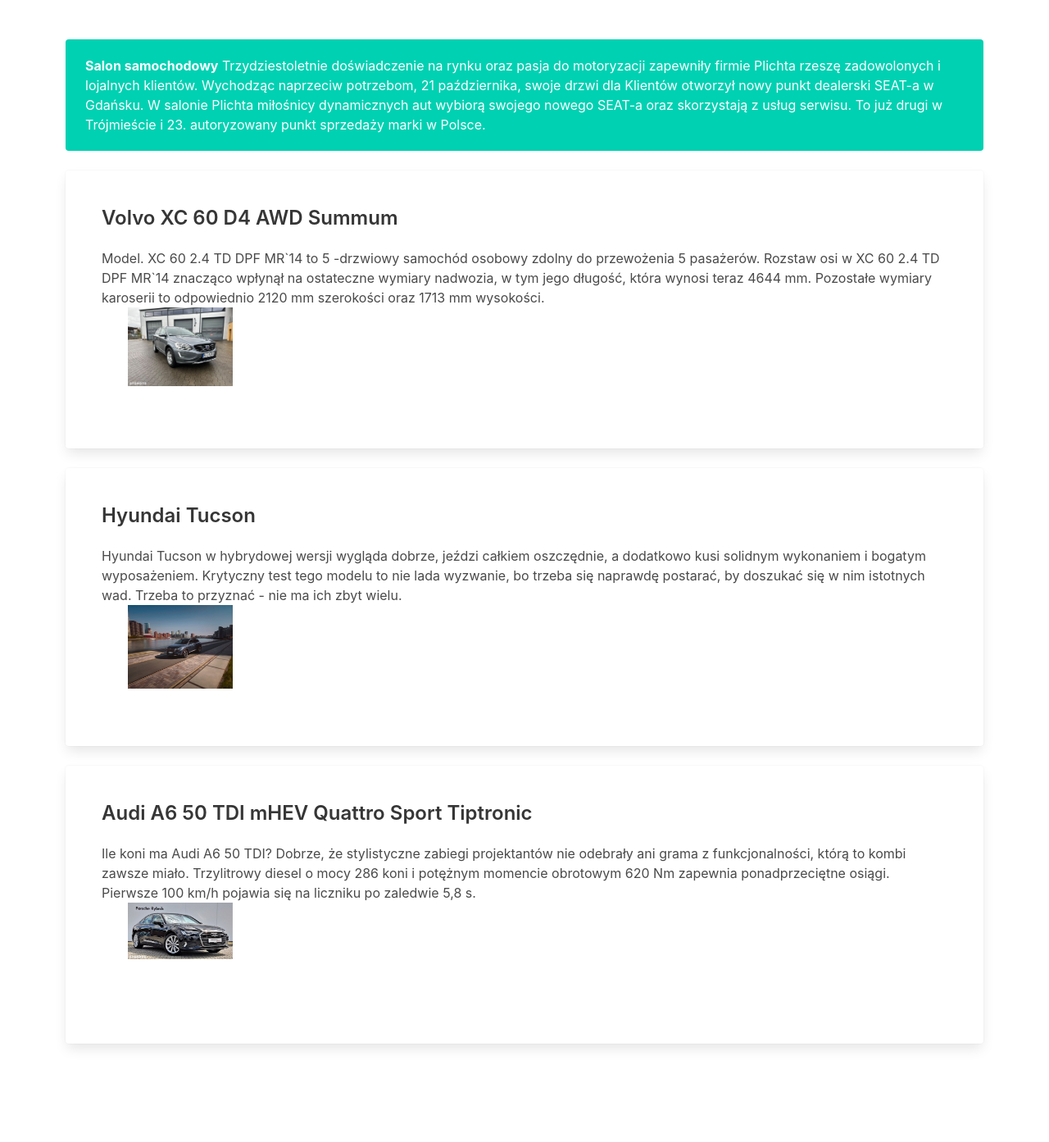
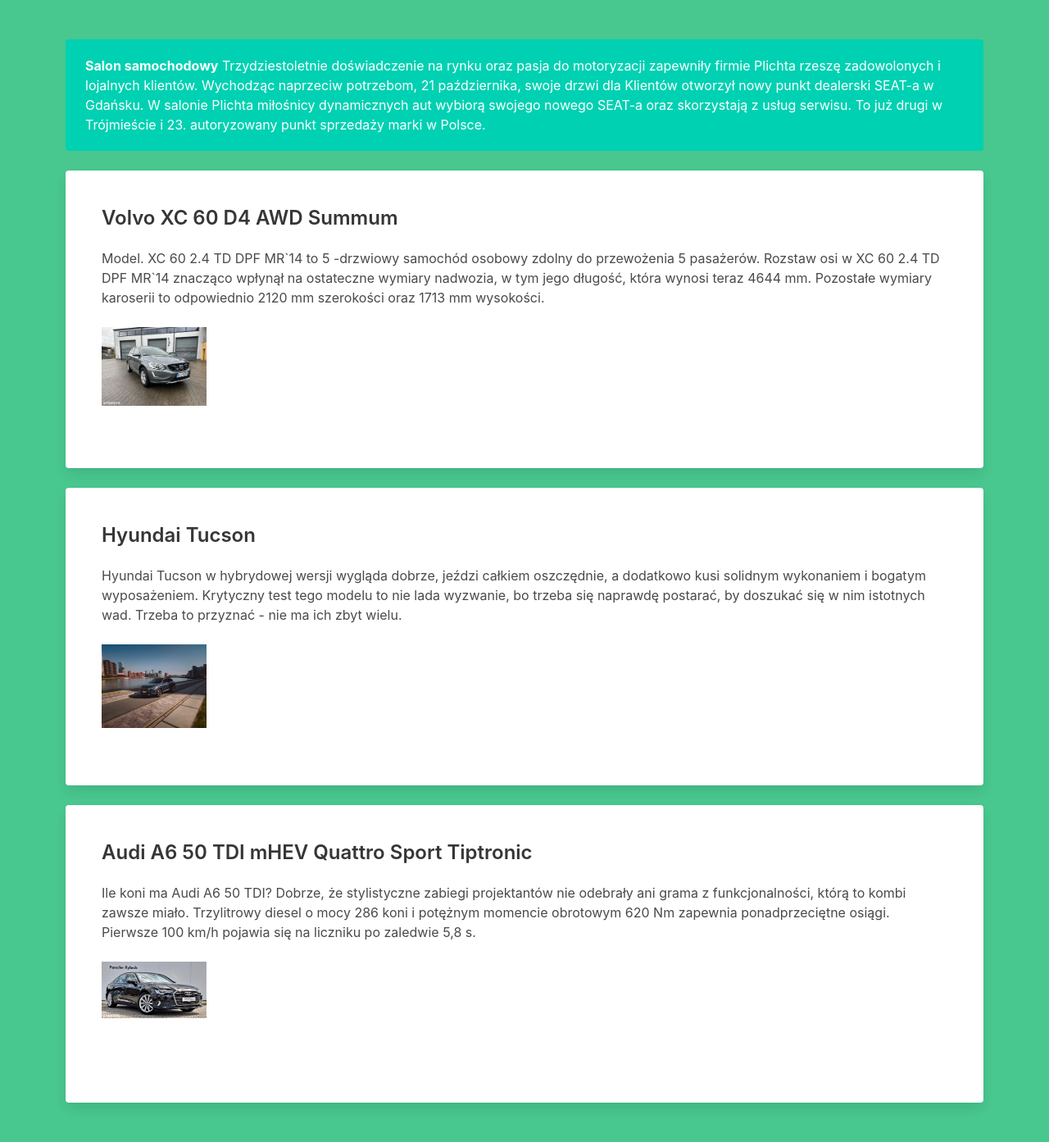
Before and after one commit to PiotrPC/pyframework, a Django app: template templates/articles.html in a window 1280 px wide. Shown: the part 52-1445 px from the top of the page at 82% size. Before the commit the page ends 1331 px from the top, so only its background shows below. Run offline with Django 4.2, Linux system fonts and the light colour scheme; the template is opened without the code that fills it: values that come from a table or form of the project are taken from there, others are empty; data comes from the database, SQL or seed files in the repository; parts of the project's set-up code (start-up, migrations or seed data) failed here and were passed over.

Commit message:
1.32 kolor

```diff
--- a/templates/articles.html
+++ b/templates/articles.html
@@ -8,7 +8,7 @@
     <title>{{ title_article_view }}</title>
     <link rel="stylesheet" href="https://cdn.jsdelivr.net/npm/bulma@0.9.4/css/bulma.min.css">
 </head>
-<body>
+<body class="has-background-success">
 <nav class="navbar" role="navigation" aria-label="main navigation">
     <div class="navbar-brand">
         <a class="navbar-item" href="https://bulma.io">
@@ -37,8 +37,10 @@
 <section class="section">
     <div class="container is-fluid">
         <div class="notification is-primary">
-            <strong>Salon samochodowy</strong>  Trzydziestoletnie doświadczenie na rynku oraz pasja do motoryzacji zapewniły firmie Plichta rzeszę zadowolonych i lojalnych klientów.
-            Wychodząc naprzeciw potrzebom, 21 października, swoje drzwi dla Klientów otworzył nowy punkt dealerski SEAT-a w Gdańsku.
+            <strong>Salon samochodowy</strong> Trzydziestoletnie doświadczenie na rynku oraz pasja do motoryzacji
+            zapewniły firmie Plichta rzeszę zadowolonych i lojalnych klientów.
+            Wychodząc naprzeciw potrzebom, 21 października, swoje drzwi dla Klientów otworzył nowy punkt dealerski
+            SEAT-a w Gdańsku.
             W salonie Plichta miłośnicy dynamicznych aut wybiorą swojego nowego SEAT-a oraz skorzystają z usług serwisu.
             To już drugi w Trójmieście i 23. autoryzowany punkt sprzedaży marki w Polsce.
         </div>
@@ -50,8 +52,10 @@
                 <h4 class="title is-4">{{ art.title }}</h4>
                 <div class="content">
                     {{ art.content }}
+                </div>
+                <div class="imgThumb">
                     <figure class="image is-128x128">
-                        <img src="{{ art.imgThumb }}" alt="Obraz artykułu">
+                        <img src="{{ art.imgThumb.url }}" alt="{{ art.title }}">
                     </figure>
                 </div>
             </div>
@@ -59,6 +63,7 @@
         {% endfor %}
         <!-- End Articles -->
 
+
     </div>
 </section>
 </body>
```
